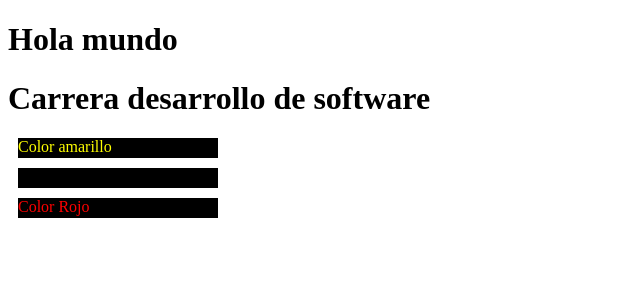
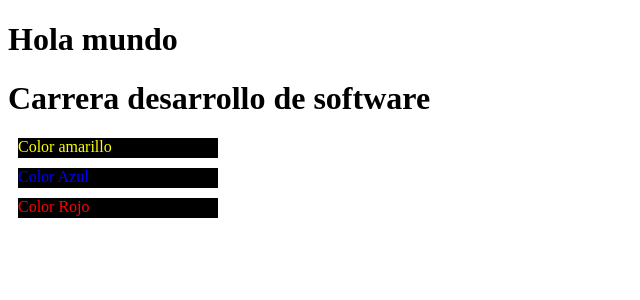
Before and after one commit to cheo13/UNITED-R, an Angular app: page / in a window 1280 px wide. Shown: the top 300 px of the page, without its empty margins (0-640 px from the left). Built offline with nearby package versions, Linux system fonts and the light colour scheme.

Commit message:
Update app.component.css

```diff
--- a/src/app/app.component.css
+++ b/src/app/app.component.css
@@ -15,7 +15,7 @@ div{
 
 }
 .segundo{
-    color: blue:
+    color: blue;
 
 }
 .tercero{
```
